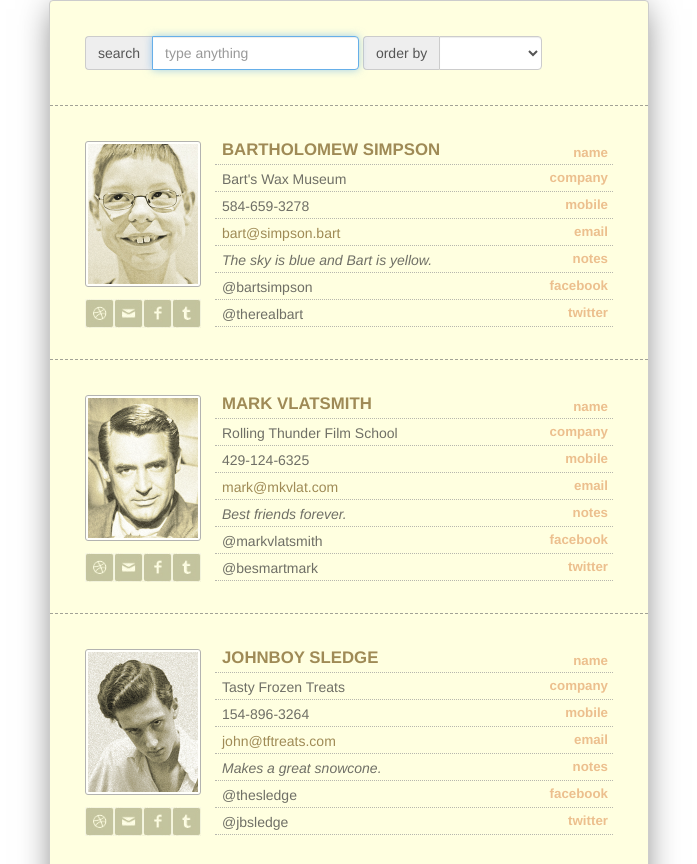
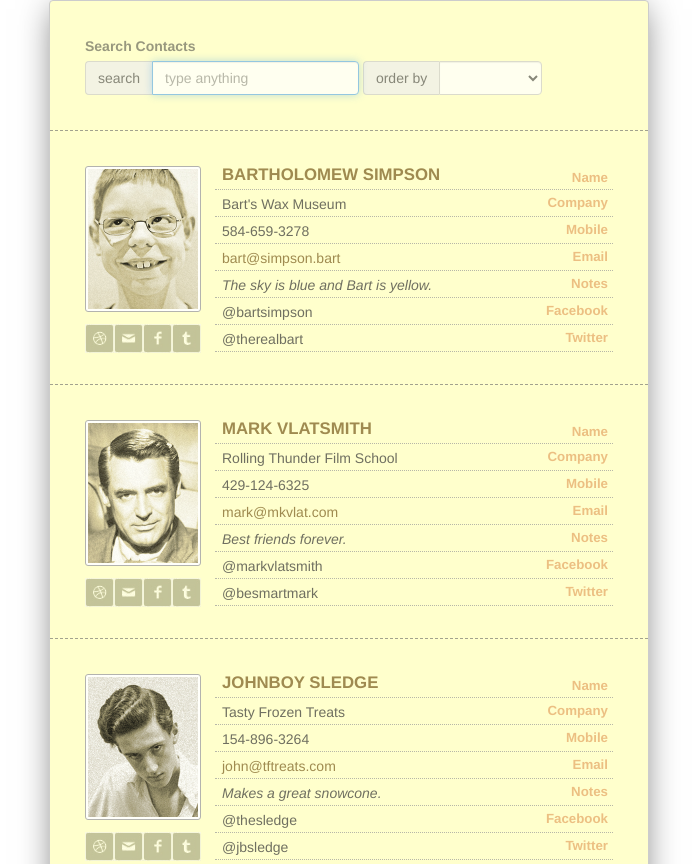
Before and after one commit to raaum/roloDexter, a website: page index.html in a window 1280 px wide. Shown: the top 864 px of the page, without its empty margins (291-988 px from the left). Drawn offline with Linux system fonts and the light colour scheme.

Commit message:
style updates

```diff
--- a/css/styles.css
+++ b/css/styles.css
@@ -6,7 +6,7 @@
 	padding: 35px;
 	border: 1px solid #ccc;
 	border-radius: 4px;
-	background-color: #ffffe0;
+	background-color: #ffffcc;
 	-webkit-box-shadow: 0px 3px 33px -6px rgba(0,0,0,0.56);
 	-moz-box-shadow: 0px 3px 33px -6px rgba(0,0,0,0.56);
 	box-shadow: 0px 3px 33px -6px rgba(0,0,0,0.56);
@@ -19,6 +19,19 @@ a{
 a:hover {
 	text-decoration: underline;
 	color: #775a1c;
+}
+
+.input-group-addon {
+	opacity: 0.7;
+}
+
+label {
+	opacity: 0.5;
+	text-transform: capitalize;
+}
+
+input, select {
+	opacity: 0.7;
 }
 
 .contact-info {
--- a/index.html
+++ b/index.html
@@ -17,12 +17,13 @@
 <div id="roloDexter" class="container" ng-app="roloDexter">
 	<div class="row">
 		<div class="search cf col-md-12">
+			<label>search contacts</label>
 			<form class="form-inline">
 				<div class="form-group">
-					 <div class="input-group">
-    					<span class="input-group-addon">search</span>
-    					<input ng-model="query" id="search" class="form-control search" placeholder="type anything" type="text" ng-model="name" autofocus></input>
-    				</div>
+					<div class="input-group">
+						<span class="input-group-addon">search</span>
+						<input ng-model="query" id="search" class="form-control search" placeholder="type anything" type="text" ng-model="name" autofocus></input>
+					</div>
 					<div class="input-group">
 						<span class="input-group-addon">order by</span>
 						<select class="form-control" ng-model="orderFields" title="Order By">
```
Also changed, not shown: README.md, screenshots/current.png (added), screenshots/rolodexter.png (deleted).
